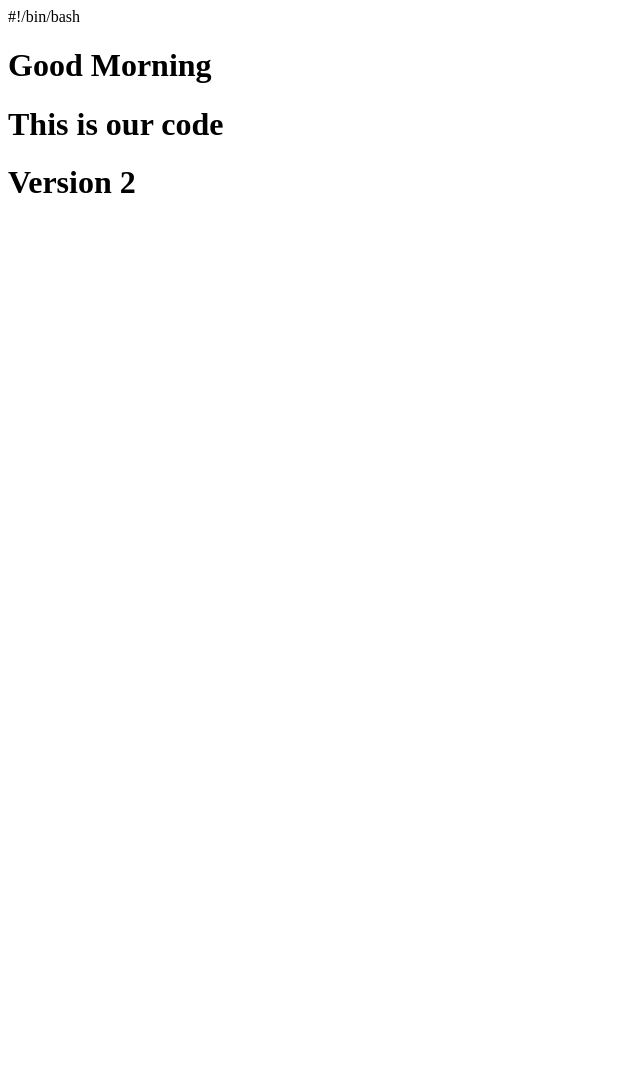
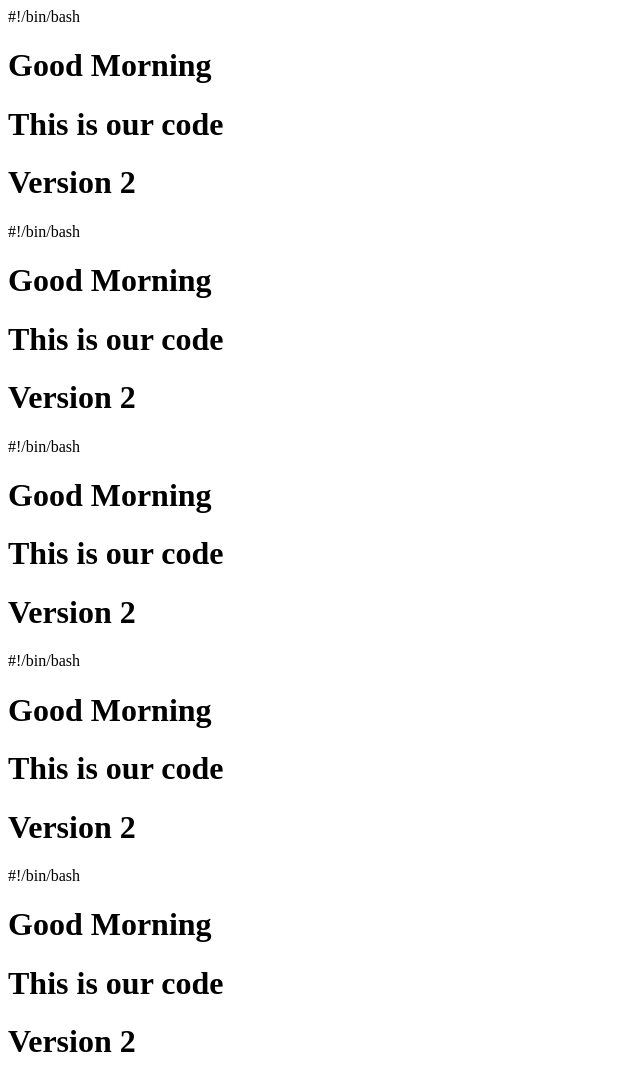
Before and after one commit to SAW-NAAZ/Fly-Project, a plain HTML site: page index.html in a window 1280 px wide. Shown: the whole page, without its empty margins (0-640 px from the left). Before the commit the page ends 800 px from the top, so only its background shows below. Drawn offline with Linux system fonts and the light colour scheme.

Commit message:
Update index.html
Hello Team There was a Bug and its got cleared

```diff
--- a/index.html
+++ b/index.html
@@ -2,3 +2,19 @@
 <h1> Good Morning </h1>
 <h1> This is our code </h1>
 <h1> Version 2 </h1>
+#!/bin/bash
+<h1> Good Morning </h1>
+<h1> This is our code </h1>
+<h1> Version 2 </h1>
+#!/bin/bash
+<h1> Good Morning </h1>
+<h1> This is our code </h1>
+<h1> Version 2 </h1>
+#!/bin/bash
+<h1> Good Morning </h1>
+<h1> This is our code </h1>
+<h1> Version 2 </h1>
+#!/bin/bash
+<h1> Good Morning </h1>
+<h1> This is our code </h1>
+<h1> Version 2 </h1>
```
